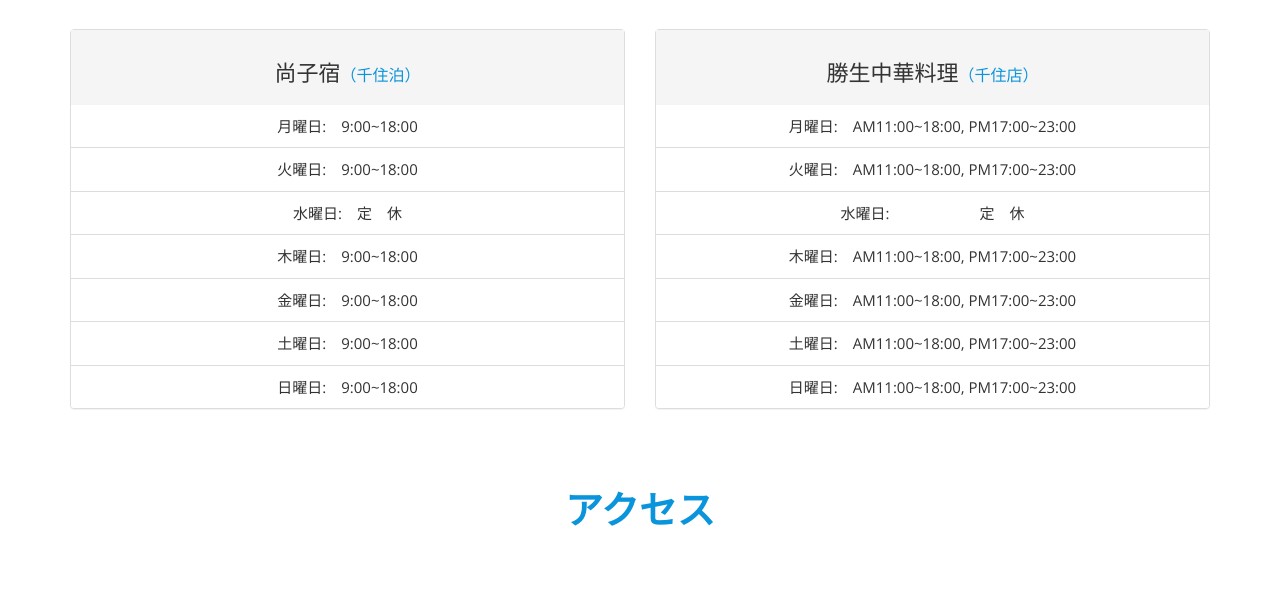
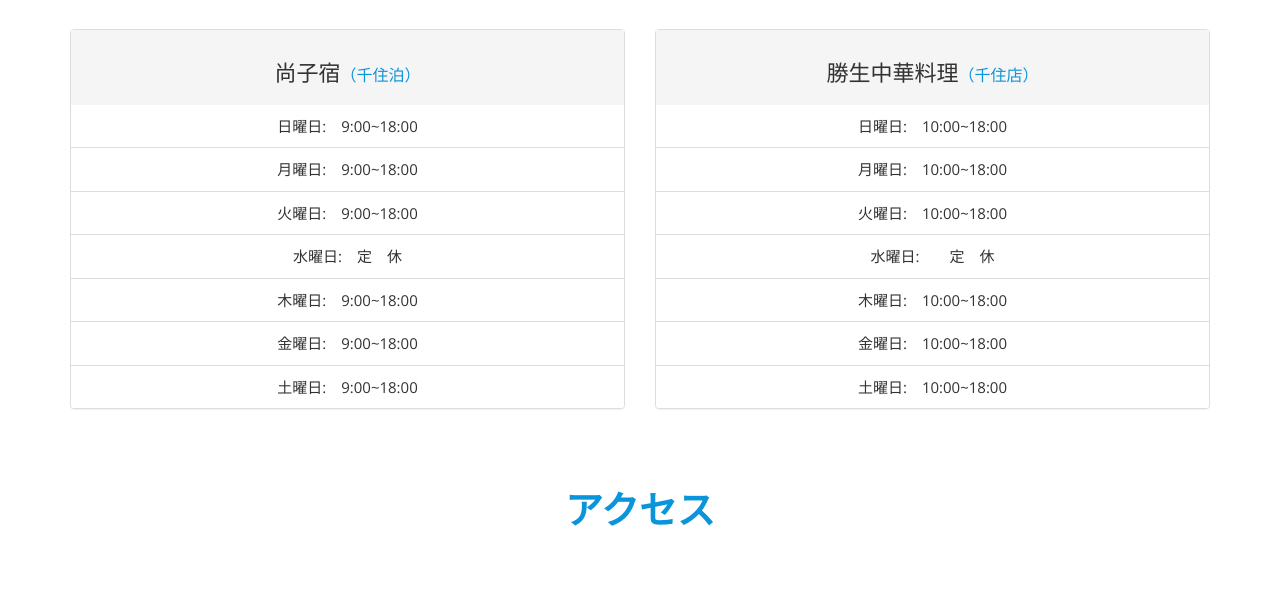
Before and after one commit to maiyatan/naokojuku, a plain HTML site: page index.html in a window 1280 px wide. Shown: the part 795-1386 px from the top of the page. Drawn offline with nearby package versions, Linux system fonts and the light colour scheme; files that its build step writes are made by us from their sources.

Commit message:
修改营业时间

```diff
--- a/index.html
+++ b/index.html
@@ -339,13 +339,13 @@
 							<h3>尚子宿<span style="font-size:medium">（千住泊）</span></h3>
 						</div>
 						<ul class="list-group">
+							<li class="list-group-item">日曜日:　9:00~18:00</li>
 							<li class="list-group-item">月曜日:　9:00~18:00</li>
 							<li class="list-group-item">火曜日:　9:00~18:00</li>
 							<li class="list-group-item">水曜日:　定　休　　</li>
 							<li class="list-group-item">木曜日:　9:00~18:00</li>
 							<li class="list-group-item">金曜日:　9:00~18:00</li>
 							<li class="list-group-item">土曜日:　9:00~18:00</li>
-							<li class="list-group-item">日曜日:　9:00~18:00</li>
 						</ul>
 					</div>
 				</div>
@@ -355,13 +355,13 @@
 							<h3>勝生中華料理<span style="font-size:medium">（千住店）</span></h3>
 						</div>
 						<ul class="list-group">
-							<li class="list-group-item">月曜日:　AM11:00~18:00, PM17:00~23:00</li>
-							<li class="list-group-item">火曜日:　AM11:00~18:00, PM17:00~23:00</li>
-							<li class="list-group-item">水曜日:　　　　　　定　休　　　　　　　</li>
-							<li class="list-group-item">木曜日:　AM11:00~18:00, PM17:00~23:00</li>
-							<li class="list-group-item">金曜日:　AM11:00~18:00, PM17:00~23:00</li>
-							<li class="list-group-item">土曜日:　AM11:00~18:00, PM17:00~23:00</li>
-							<li class="list-group-item">日曜日:　AM11:00~18:00, PM17:00~23:00</li>
+							<li class="list-group-item">日曜日:　10:00~18:00</li>
+							<li class="list-group-item">月曜日:　10:00~18:00</li>
+							<li class="list-group-item">火曜日:　10:00~18:00</li>
+							<li class="list-group-item">水曜日:　　定　休　　</li>
+							<li class="list-group-item">木曜日:　10:00~18:00</li>
+							<li class="list-group-item">金曜日:　10:00~18:00</li>
+							<li class="list-group-item">土曜日:　10:00~18:00</li>
 						</ul>
 					</div>
 				</div>
```
